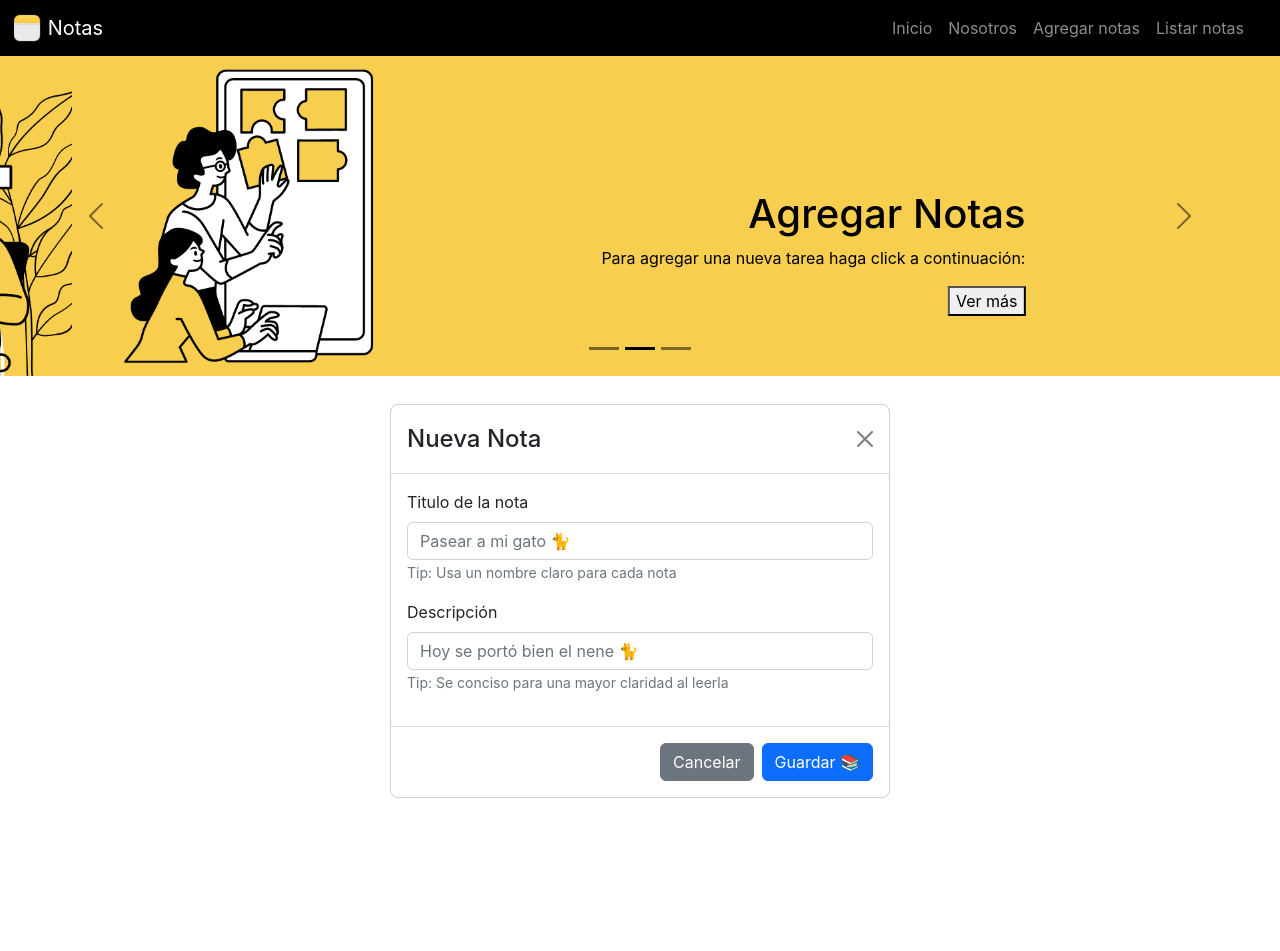
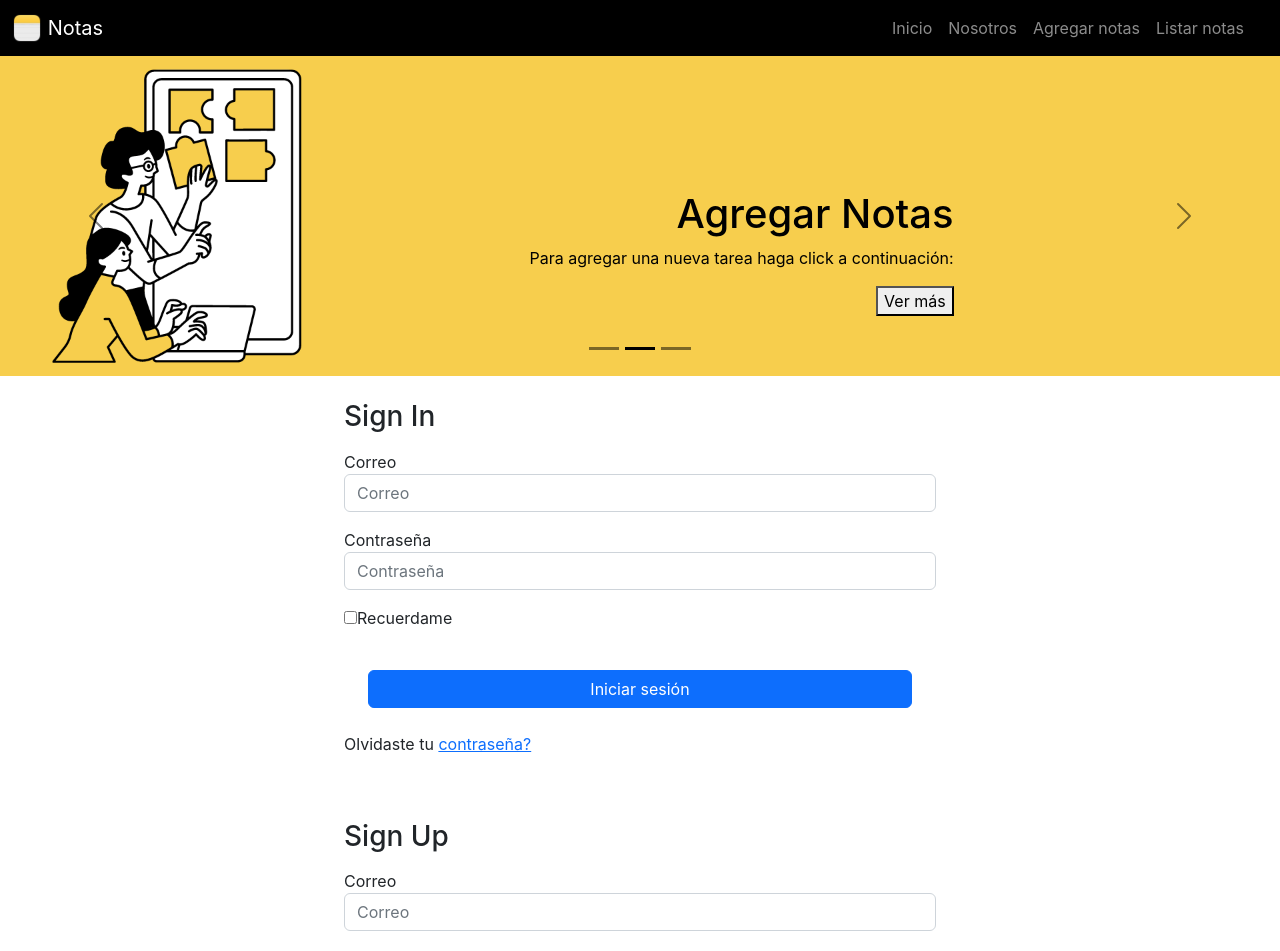
Before and after one commit to Uziano/ISPC_RD, a React (Create React App) app in the folder FRONT/react-v2/: page / in a window 1280 px wide. Shown: the top 951 px of the page. Before the commit the page ends 826 px from the top, so only its background shows below. Built offline with nearby package versions, Linux system fonts and the light colour scheme; the HTML template or start-up script is replaced by a standard one.

Commit message:
Cambios durante muestra en clase

```diff
--- a/FRONT/react-v2/src/App.js
+++ b/FRONT/react-v2/src/App.js
@@ -3,6 +3,8 @@ import NavBar from './components/Navbar/NavBar'
 import Inicio from './components/AboutUs/Inicio';
 import Home from './components/User/Home';
 import NotasForm from './components/Notas/NotasForm';
+import Login from './components/User/Login';
+import LoginRegistro from './components/User/LoginRegistro';
 //import AboutUs from './components/AboutUs.js/aboutUs';
 
 
@@ -11,7 +13,9 @@ function App() {
     <>
       <NavBar />
       <Inicio />
-      <NotasForm />
+      <Login />
+      <LoginRegistro />
+      {/* <NotasForm /> */}
       {/* <Home /> */}
       {/*<AboutUs />*/}
     </>
--- a/FRONT/react-v2/src/components/User/Home.js
+++ b/FRONT/react-v2/src/components/User/Home.js
@@ -1,5 +1,5 @@
 import React from 'react'
-import NavBar from '../Navbar/NavBar'
+// import NavBar from '../Navbar/NavBar'
 //import NotasCard from '../Notas/NotasCard'
 // import NotasForm from '../Notas/NotasForm'
 import NotasList from '../Notas/NotasList'
@@ -7,7 +7,7 @@ import NotasList from '../Notas/NotasList'
 function Home() {
   return (
     <>
-      <NavBar />
+      {/* <NavBar /> */}
       {/* <NotasForm /> */}
       {/* <NotasCard /> */}
       <NotasList />
```
